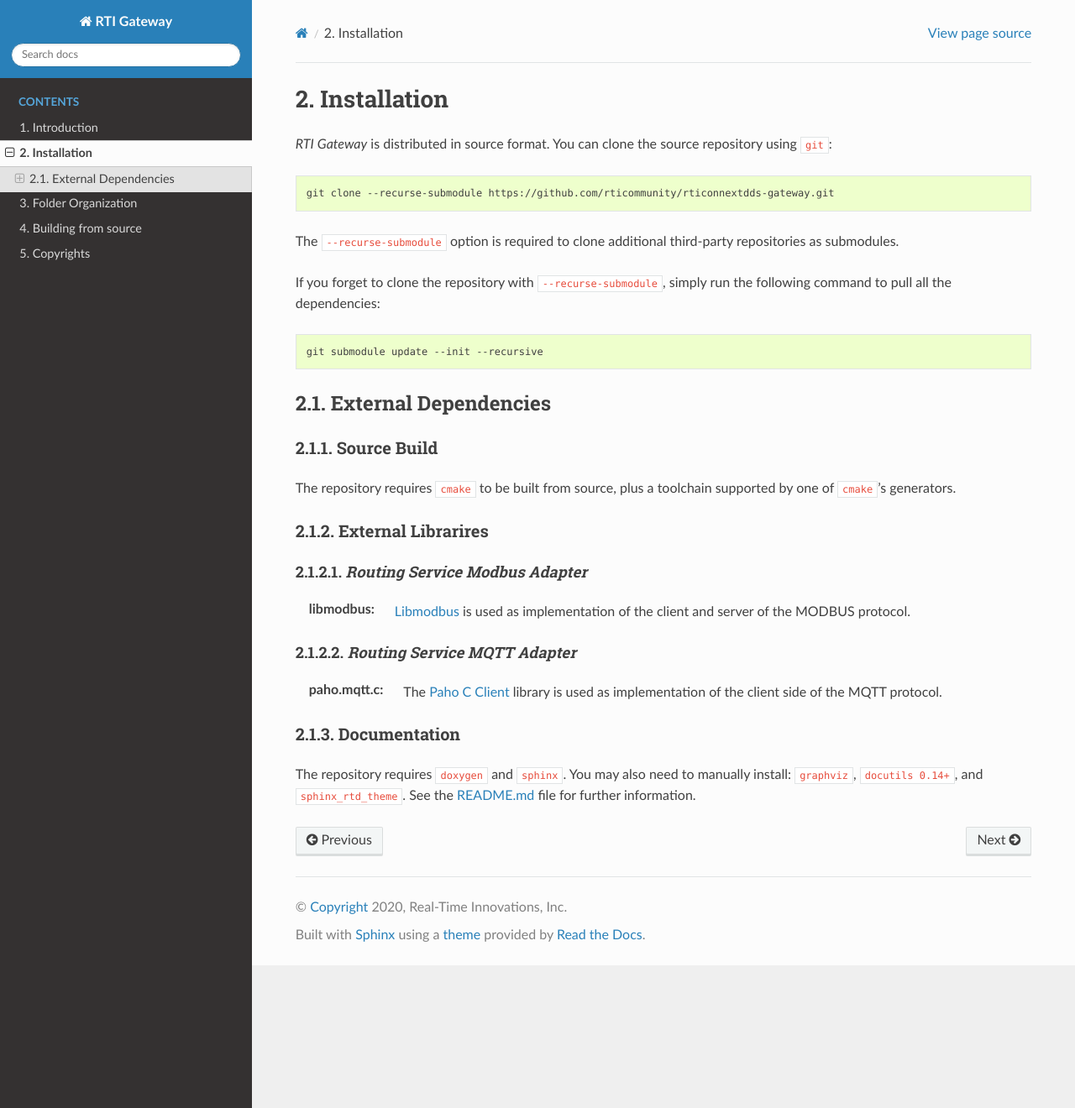
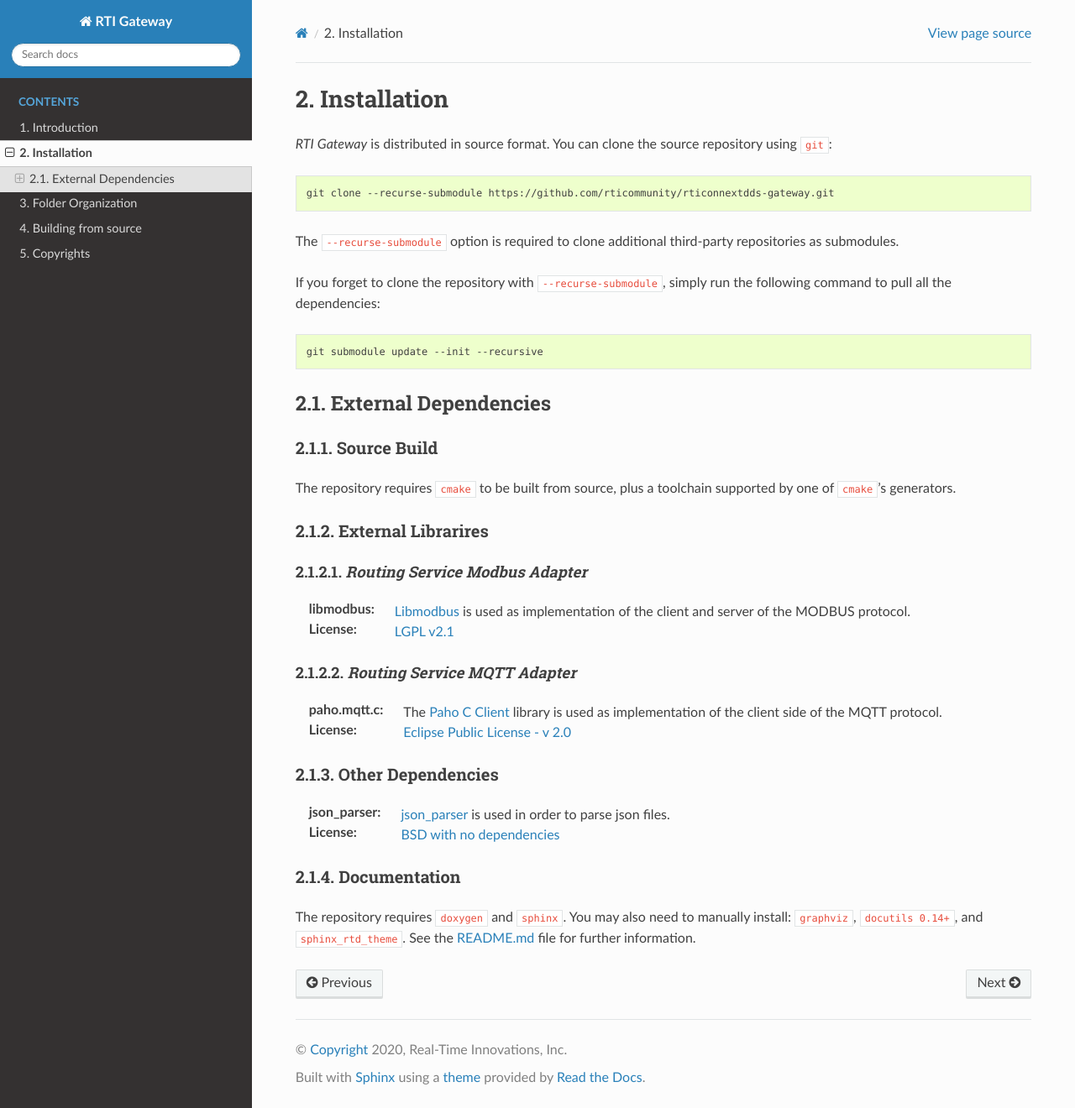
Before and after one commit to rticommunity/rticonnextdds-gateway, a Sphinx documentation site: the page built from doc/installation.rst, in a window 1280 px wide and 1320 px high. Shown: the whole window at 84% size. Built offline with Sphinx 7.4.7 and the Read the Docs theme 2.0.0, drawn with Linux system fonts in a browser that asks for light colours; formulas are drawn with MathJax 3.

Commit message:
Adding license information to the documentation

```diff
--- a/doc/conf.py
+++ b/doc/conf.py
@@ -122,9 +122,11 @@
 # -- links
 LINK_PAHO_C = 'https://www.eclipse.org/paho/clients/c/'
 LINK_LIBMODBUS = 'https://libmodbus.org/'
+LINK_JSON_PARSER = 'https://github.com/udp/json-parser'
 
 extlinks = {'link_paho_c': (LINK_PAHO_C + '%s', 'link_paho_c'),
-            'link_libmodbus': (LINK_LIBMODBUS + '%s', 'link_libmodbus')
+            'link_libmodbus': (LINK_LIBMODBUS + '%s', 'link_libmodbus'),
+            'link_json_parser': (LINK_JSON_PARSER + '%s', 'link_libmodbus')
 }
 
 # -- Options for HTMLHelp output ------------------------------------------
--- a/doc/installation.rst
+++ b/doc/installation.rst
@@ -40,12 +40,21 @@
 
 :libmodbus: :link_libmodbus:`Libmodbus <>` is used as implementation of the
             client and server of the MODBUS protocol.
+:License: `LGPL v2.1 <https://github.com/stephane/libmodbus/blob/master/COPYING.LESSER>`__
 
 |RSMQTT|
 ~~~~~~~~
 
 :paho.mqtt.c: The :link_paho_c:`Paho C Client <>` library is used as
               implementation of the client side of the MQTT protocol.
+:License: `Eclipse Public License - v 2.0 <https://github.com/eclipse/paho.mqtt.c/blob/master/LICENSE>`__
+
+Other Dependencies
+------------------
+
+:json_parser: :link_json_parser:`json_parser <>` is used in order to parse json
+              files.
+:License: `BSD with no dependencies <https://github.com/udp/json-parser/blob/master/LICENSE>`__
 
 Documentation
 -------------
```
